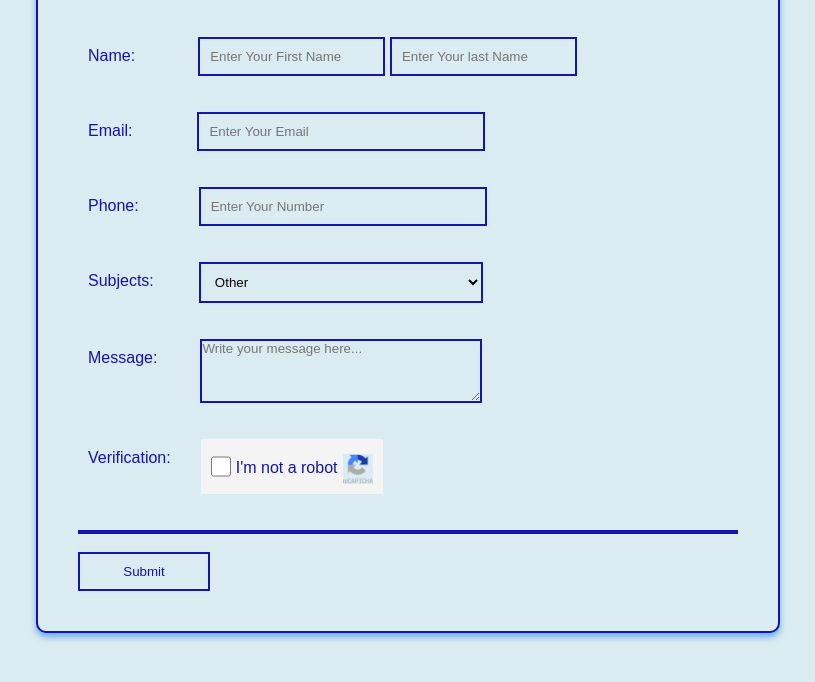
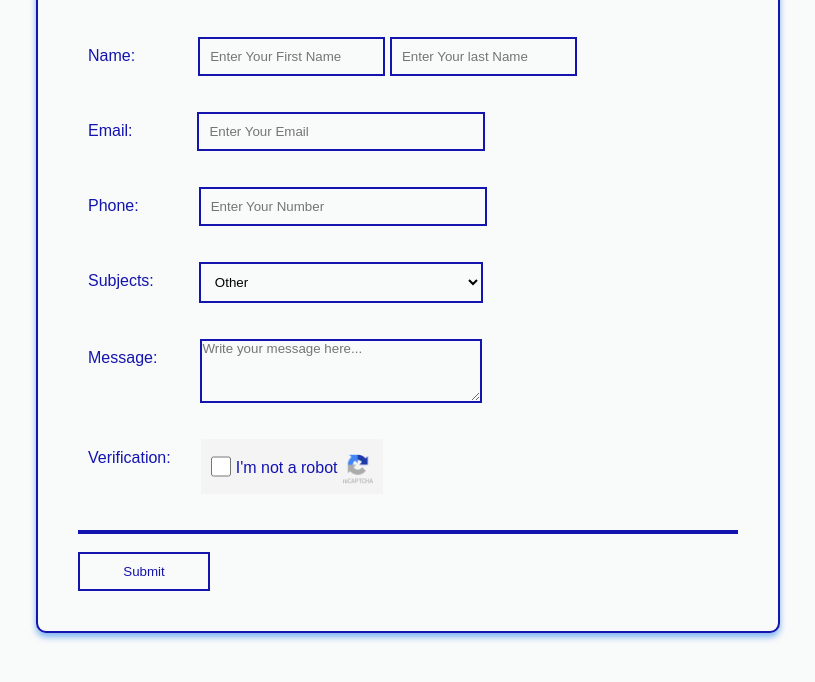
Before and after one commit to shaikhsamra/SMIT-html-assignment-06-contact-form, a plain HTML site: page index.html in a window 1280 px wide. Shown: the part 118-800 px from the top of the page, without its empty margins (232-1047 px from the left). Drawn offline with Linux system fonts and the light colour scheme.

Commit message:
Update style.css

```diff
--- a/style.css
+++ b/style.css
@@ -1,5 +1,5 @@
 * {
-  background-color: rgb(218, 236, 242);
+  background-color: rgb(249, 250, 250);
   font-family: Arial, Helvetica, sans-serif;
   margin: 0px;
   padding: 0px;
@@ -82,6 +82,7 @@ input {
 #verification {
   display: flex;
   gap: 20px;
+  width: 60%;
 }
 .robot {
   display: flex;
@@ -94,6 +95,7 @@ input {
   height: 30px;
   align-items: center;
   margin-top: 5px;
+  background-color: #f4f4f5;
 }
 .robot p {
   background-color: #f4f4f5;
```
